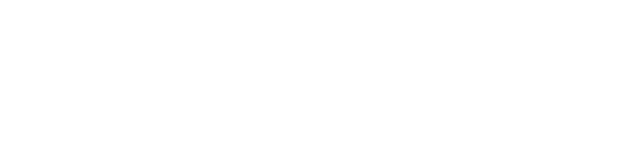
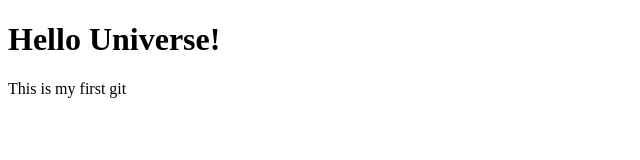
Before and after one commit to jpompeo/git-fun, a plain HTML site: page index.html in a window 1280 px wide. Shown: the whole page, without its empty margins (0-640 px from the left). Drawn offline with Linux system fonts and the light colour scheme.

Commit message:
Add header and first paragraph

```diff
--- a/index.html
+++ b/index.html
@@ -5,6 +5,7 @@
     <title></title>
   </head>
   <body>
-
+    <h1>Hello Universe!</h1>
+    <p>This is my first git</p>
   </body>
 </html>
```
